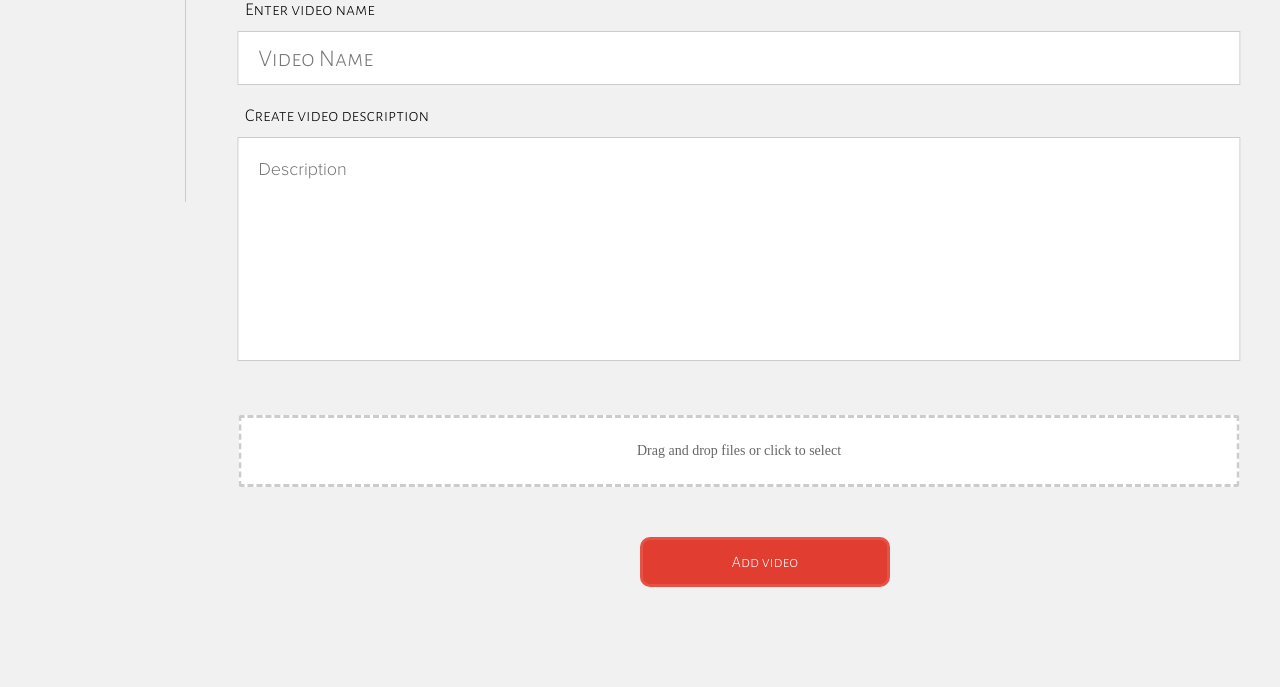
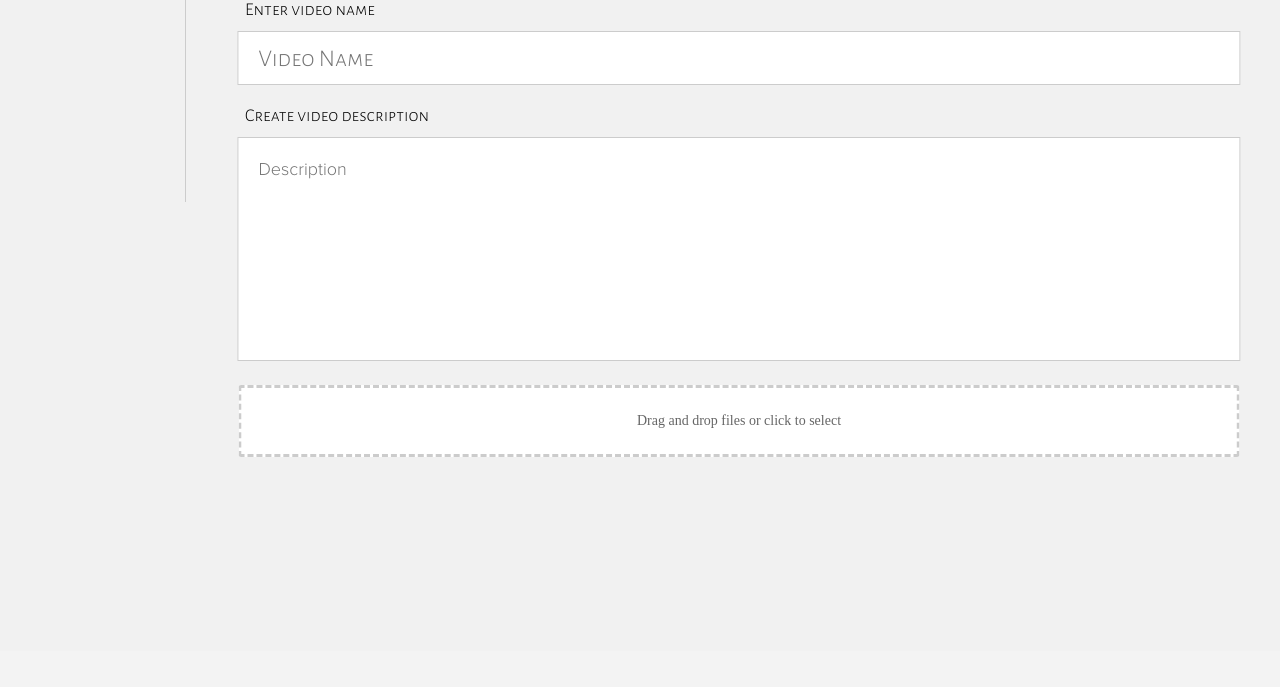
Before and after one commit to AndrewKosmos/SlyTube, a PHP site: page /new_video.php in a window 1280 px wide. Shown: the part 149-836 px from the top of the page. After the commit the page ends 606 px from the top, so only its background shows below. Run offline with PHP 8.4, Linux system fonts and the light colour scheme.

Commit message:
Проблема с загрузкой видео на сервер

```diff
--- a/add_video_logic.php
+++ b/add_video_logic.php
@@ -1,4 +1,8 @@
 <?php
     include("site_logic.php");
-    video_worker::uploadFile($_FILES['newvideo'],$_POST['name_video'],$_POST['desciption_video']);
+    /*@$file = $_FILES['newvideo'];
+    @$name = $_POST['name_video'];
+    @$desc = $_POST['desciption_video'];
+    $new_video = new video_worker();
+    $new_video->uploadFile($file,$name,$desc);*/
 ?>
--- a/new_video.php
+++ b/new_video.php
@@ -26,22 +26,31 @@
     ?>
     <div class="cont" id="mainContent">
           <p>ADD NEW VIDEO</p>
-        <form action="add_video_logic.php" method="post" name="add_video_form" id="add_video_form_id">
+        <form action="" method="post" name="add_video_form" id="add_video_form_id">
             <p>Enter video name</p>
             <input type="text" name="name_video" placeholder="Video Name" id="video_name_input">
             <p>Create video description</p>
             <textarea name="desciption_video" placeholder="Description" id="video_desc_input"></textarea>
-            <div class="upload"></div>
+            <!--<input type="button" value="Remember video Settings" name="add_video_button" class="apply" id="add_v_b">-->
+            <div class="upload" id="upload_video"></div>
             <!--<input type="submit" value="Add video" name="add_video_button" class="apply">-->
-            <input type="button" value="Add video" name="add_video_button" class="apply" id="add_v_b">
         </form>
     </div>
     <script>
+        /*$(document).ready(function(){
+            $('#add_v_b').click(function(){
+                var name = $("#video_name_input").val();
+                var desc = $("#video_desc_input").val();
+                $.post("add_video_logic.php",{name:name,desc:desc},function(data){
+                    alert(data);
+                });
+            });
+        });*/
         $(document).ready(function(){
-            $('#add_v_b').click(function(){
-                $.post('add_video_logic.php',function(data){
-                   alert(data);
-                });
+            $('#upload_video').ondragend(function(){
+                var name = $("#video_name_input").val();
+                var desc = $("#video_desc_input").val();
+                alert('111');
             });
         });
     </script>
--- a/site_logic.php
+++ b/site_logic.php
@@ -1,5 +1,6 @@
 <?php
         session_start();
+
         function connectDB()
         {
             try{
@@ -199,10 +200,10 @@
     }
 
     class video_worker{
-        public $can_be_uploaded = false;
 
         public static function checkFile($file)
         {
+            $can_be_uploaded = false;
             $blacklist = array(".php","html",".php3",".php4",".htm",".mp3");
             foreach($blacklist as $item)
             {
@@ -210,15 +211,15 @@
             }
             $filetype = $file['type'];
             $size = $file['size'];
-            /*if($filetype != "video/mp4") exit;
-            if($size > 104857600) exit;*/
             if($filetype == "video/mp4" && $size <= 104857600)
             {
                 $can_be_uploaded = true;
+                echo "Can upload";
             }
+            return $can_be_uploaded;
         }
 
-        public static function uploadFile($file,$name,$description)
+        public static function uploadFile($can_be_uploaded,$file,$name,$description)
         {
             if($can_be_uploaded && !empty($name) && !empty($description)){
                 move_uploaded_file($file['tmp_name'],'videos/'.$name);
--- a/stylesheets/style.css
+++ b/stylesheets/style.css
@@ -512,7 +512,7 @@ body {
   width: 250px;
   height: 50px;
   margin-left: 445px;
-  margin-bottom: 100px;
+  margin-bottom: 30px;
   margin-top: 50px; }
 
 /* line 525, D:/sites/SlyTV/stylesheets/style.scss */
@@ -521,44 +521,45 @@ body {
   width: 92%;
   left: 50%;
   transform: translate(-50%, 0);
-  margin-top: 50px; }
+  margin-top: 20px;
+  margin-bottom: 50px; }
 
 @media screen and (max-width: 720px) {
-  /* line 538, D:/sites/SlyTV/stylesheets/style.scss */
+  /* line 539, D:/sites/SlyTV/stylesheets/style.scss */
   .side {
     display: none; }
-  /* line 542, D:/sites/SlyTV/stylesheets/style.scss */
+  /* line 543, D:/sites/SlyTV/stylesheets/style.scss */
   .phone_menu {
     display: inline-block; }
-  /* line 545, D:/sites/SlyTV/stylesheets/style.scss */
+  /* line 546, D:/sites/SlyTV/stylesheets/style.scss */
   .cont {
     width: 100%;
     float: left;
     margin-left: 0;
     margin-right: 0; }
-  /* line 553, D:/sites/SlyTV/stylesheets/style.scss */
+  /* line 554, D:/sites/SlyTV/stylesheets/style.scss */
   .searching {
     width: 38.20225%;
     float: left;
     margin-right: 1.1236%; } }
 
 @media screen and (max-width: 620px) {
-  /* line 560, D:/sites/SlyTV/stylesheets/style.scss */
+  /* line 561, D:/sites/SlyTV/stylesheets/style.scss */
   .logo {
     display: none; }
-  /* line 564, D:/sites/SlyTV/stylesheets/style.scss */
+  /* line 565, D:/sites/SlyTV/stylesheets/style.scss */
   .side {
     display: none; }
-  /* line 568, D:/sites/SlyTV/stylesheets/style.scss */
+  /* line 569, D:/sites/SlyTV/stylesheets/style.scss */
   .phone_menu {
     display: inline-block; }
-  /* line 571, D:/sites/SlyTV/stylesheets/style.scss */
+  /* line 572, D:/sites/SlyTV/stylesheets/style.scss */
   .cont {
     width: 100%;
     float: left;
     margin-left: 0;
     margin-right: 0; }
-  /* line 575, D:/sites/SlyTV/stylesheets/style.scss */
+  /* line 576, D:/sites/SlyTV/stylesheets/style.scss */
   .searching {
     width: 21.34831%;
     float: left;
--- a/stylesheets/style.scss
+++ b/stylesheets/style.scss
@@ -517,7 +517,7 @@ body{
         width: 250px;
         height: 50px;
         margin-left: 445px;
-        margin-bottom: 100px;
+        margin-bottom: 30px;
         margin-top: 50px;
     }
 }
@@ -527,7 +527,8 @@ body{
     width: 92%;
     left: 50%;
     transform: translate(-50%,0);
-    margin-top: 50px;
+    margin-top: 20px;
+    margin-bottom: 50px;
 }
 
 @media screen and (max-width:720px){
```
Also changed, not shown: add_video_worker.php (+4 -10 lines), 1 other file.
